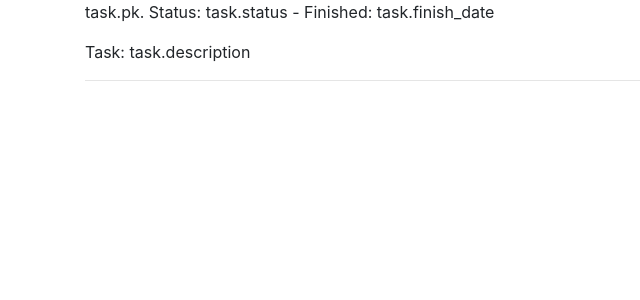
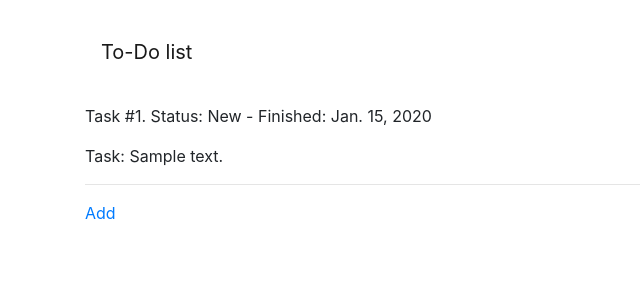
Before and after one commit to ihinion/homework_45, a Django app: page / in a window 1280 px wide. Shown: the top 300 px of the page, without its empty margins (0-640 px from the left). Run offline with Django 3.2, Linux system fonts and the light colour scheme; tables that the repository leaves empty hold one stand-in row (values such as "Sample post"); some libraries are stand-ins or nearby versions.

Commit message:
Modified index.html and index_view for correct display of status, fixed minor error in models.py

```diff
--- a/source/webapp/models.py
+++ b/source/webapp/models.py
@@ -1,12 +1,13 @@
 from django.db import models
 
 STATUS_CHOICES = [('new', 'New'), ('in_progress', 'In progress'), ('done', 'Done')]
+
 
 class Task(models.Model):
     description = models.CharField(max_length=200, null=False, blank=False, verbose_name='Description')
     status = models.TextField(max_length=15, verbose_name='Status', default=STATUS_CHOICES[0][0],
                               choices=STATUS_CHOICES)
-    finish_date = models.DateField(max_length=10, null=True, blank=True, default='', verbose_name='Finished')
+    finish_date = models.DateField(max_length=10, null=True, blank=True, verbose_name='Finished')
 
     def __str__(self):
-        return f'{self.pk}. {self.title}'
+        return f'{self.pk}. {self.description}'
--- a/source/webapp/templates/index.html
+++ b/source/webapp/templates/index.html
@@ -10,11 +10,21 @@
 </head>
 <body>
     <div class="container">
+        <nav class="navbar navbar-light my-4">
+          <a class="navbar-brand" href="#">To-Do list</a>
+        </nav>
         {% for task in tasks %}
-            <p>task.pk. Status: task.status - Finished: task.finish_date</p>
-            <p>Task: task.description</p>
+            <p>Task #{{ task.pk }}.
+                Status: {% for option in options %}
+                            {% for key, value in option.items %}
+                                {% if task.status == key %} {{ value }} {% endif %}
+                            {% endfor %}
+                        {% endfor %} -
+                Finished: {% if task.finish_date is not None %} {{ task.finish_date }} {% endif %}</p>
+            <p>Task: {{ task.description }}</p>
         {% endfor %}
         <hr>
+        <a href="add/">Add</a>
     </div>
 <script src="https://code.jquery.com/jquery-3.4.1.slim.min.js" integrity="sha384-J6qa4849blE2+poT4WnyKhv5vZF5SrPo0iEjwBvKU7imGFAV0wwj1yYfoRSJoZ+n" crossorigin="anonymous"></script>
 <script src="https://cdn.jsdelivr.net/npm/popper.js@1.16.0/dist/umd/popper.min.js" integrity="sha384-Q6E9RHvbIyZFJoft+2mJbHaEWldlvI9IOYy5n3zV9zzTtmI3UksdQRVvoxMfooAo" crossorigin="anonymous"></script>
--- a/source/webapp/views.py
+++ b/source/webapp/views.py
@@ -1,8 +1,14 @@
 from django.shortcuts import render
 from webapp.models import Task
+from django.shortcuts import redirect
+from webapp.models import STATUS_CHOICES
 
 
 def index_view(request):
     tasks = Task.objects.all()
-    context = {'tasks': tasks}
+    options = []
+    for i in STATUS_CHOICES:
+        option = {i[0]: i[1]}
+        options.append(option)
+    context = {'tasks': tasks, 'options': options}
     return render(request, 'index.html', context)
```
